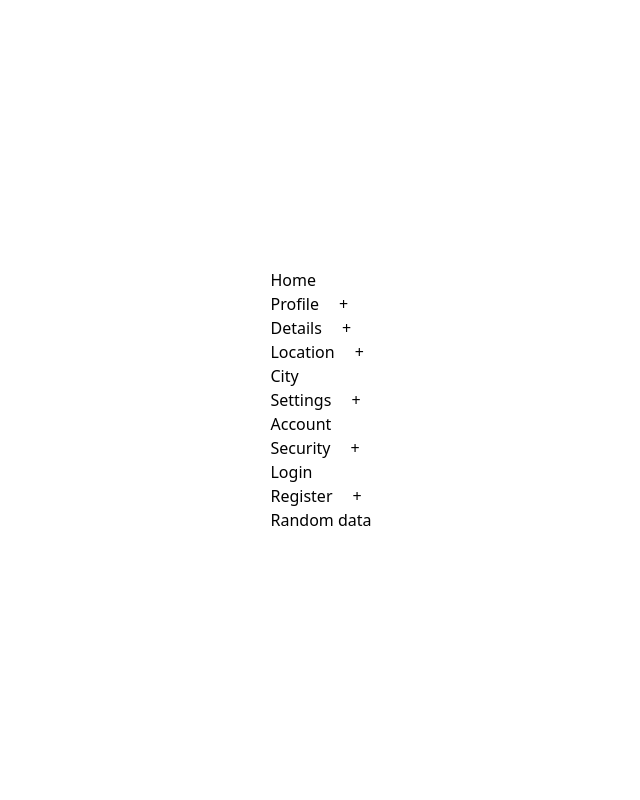
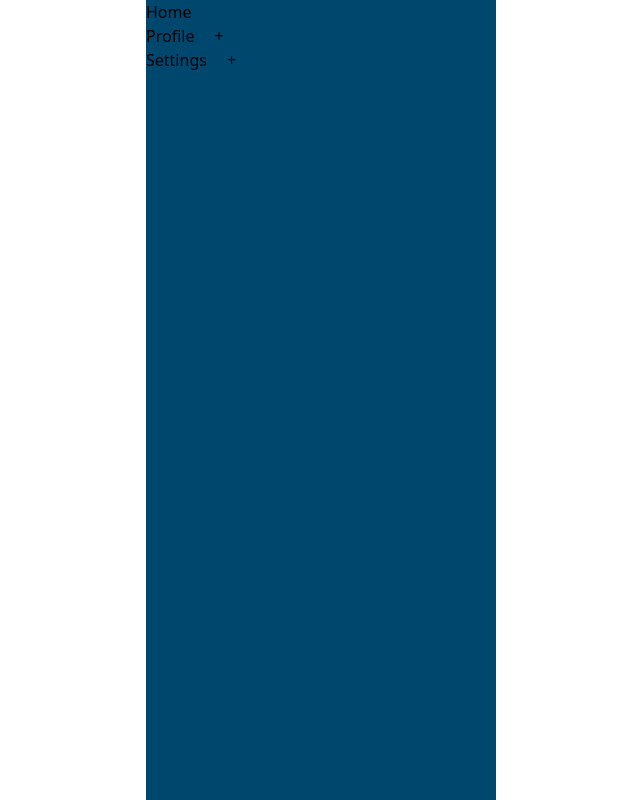
Before and after one commit to ChinuD/Accordian-Self, a React (Vite) app: page / in a window 1280 px wide. Shown: the whole page, without its empty margins (319-959 px from the left). Built offline with nearby package versions, Linux system fonts and the light colour scheme.

Commit message:
sixith commit

```diff
--- a/src/components/Tree_View/Menu-Item.jsx
+++ b/src/components/Tree_View/Menu-Item.jsx
@@ -1,18 +1,35 @@
+import { useState } from "react"
 import MenuList from "./Menu-List"
+import './styles.css'
+import {FaMinus,FaPlug} from 'react-icons/fa'
 
 export default function MenuItem({item}){
+    const [displayCurrentChildren, setDisplayCurrentChildren] = useState({})
+
+    function handleToggleChildren(getCurrentLabel){
+        setDisplayCurrentChildren({
+            ...displayCurrentChildren, [getCurrentLabel] : !displayCurrentChildren[getCurrentLabel]
+        })
+    }
+
+    console.log(displayCurrentChildren)
 
     return (
     <li className="menu-list-container">
         <div style={{display: 'flex', gap:'20px'}}>
             <p>{item.label}</p>
             {
-                item && item.children && item.children ? <span onClick={()=>handleToggleChildren()}>+</span> : null
+                item && item.children && item.children ?
+                <span onClick={()=>handleToggleChildren(item.label)}>
+                    {
+                        displayCurrentChildren[item.label] ? '-' : '+'
+                    }
+                </span> : null
             }
         </div>
 
         {
-            item && item.children && item.children.length > 0 ?
+            item && item.children && item.children.length > 0 && displayCurrentChildren[item.label] ?
                 <MenuList list={item.children}/>
             :null
         }
--- a/src/components/Tree_View/Menu-List.jsx
+++ b/src/components/Tree_View/Menu-List.jsx
@@ -1,5 +1,6 @@
 import { useState } from "react"
 import MenuItem from "./Menu-Item"
+import './styles.css'
 
 export default function MenuList({list=[]}){
 
--- a/src/components/Tree_View/index.jsx
+++ b/src/components/Tree_View/index.jsx
@@ -1,4 +1,5 @@
 import MenuList from "./Menu-List"
+import './styles.css'
 
 export default function TreeView({menus=[]}){
 
--- a/src/components/Tree_View/styles.css
+++ b/src/components/Tree_View/styles.css
@@ -0,0 +1,19 @@
+.tree-view-container {
+    min-height: 100vh;
+    width: 350px;
+    background: rgb(0, 71, 110);
+  }
+
+  .menu-item{
+      display: flex;
+      align-items: center;
+      gap: 20px;
+      cursor: pointer;
+      color: #fff;
+  }
+
+  .menu-list-container {
+      list-style: none;
+      margin-top: 0px;
+      margin-bottom: 0px;
+  }
```
